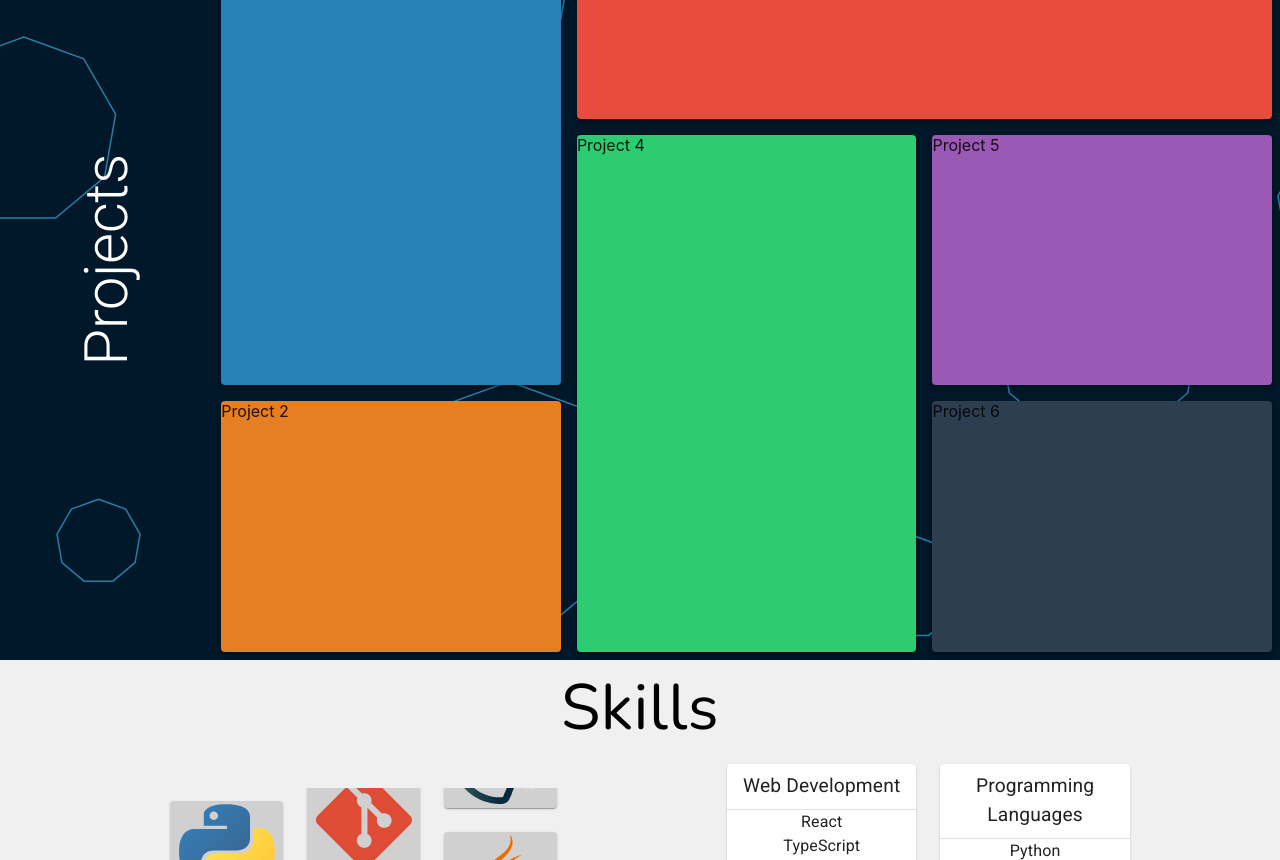
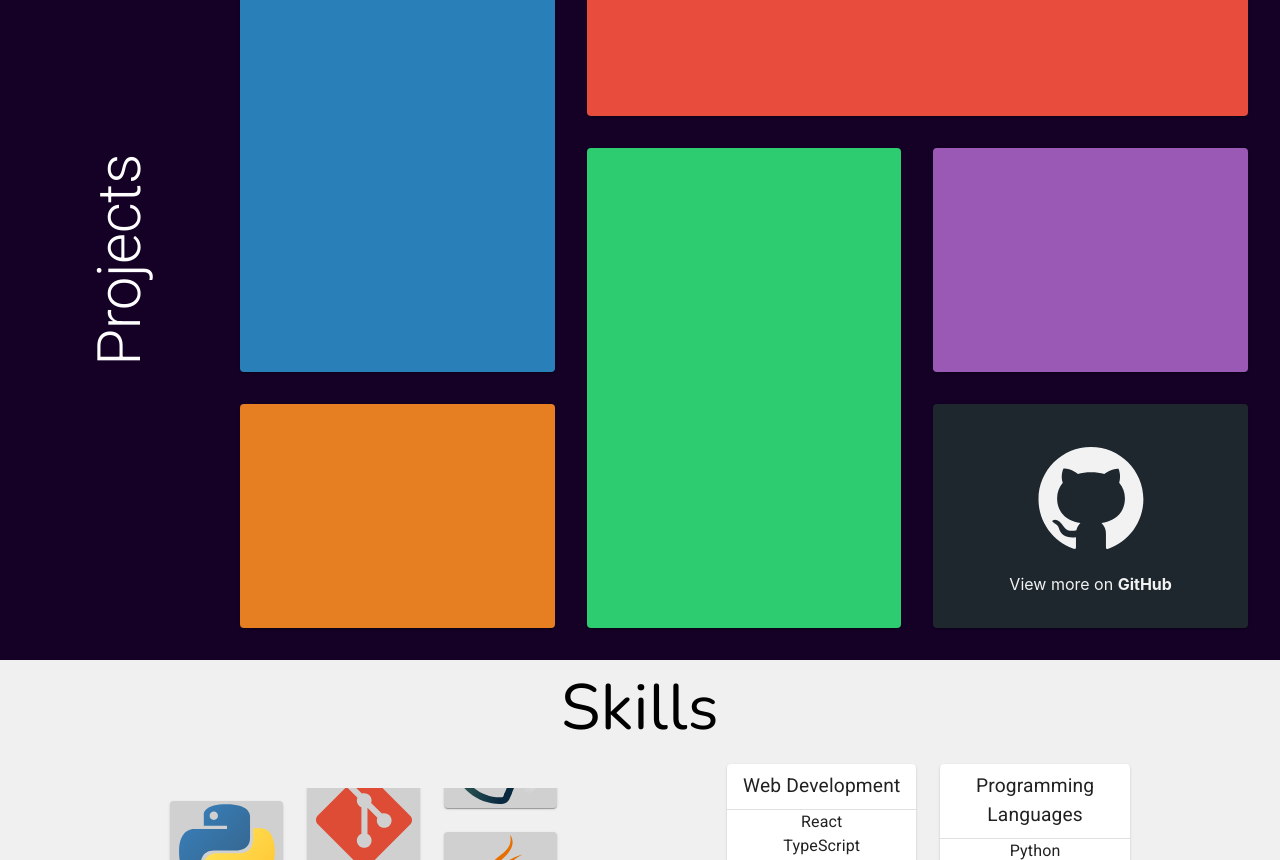
Before and after one commit to prashanthrebala/portfolio, a React (Create React App) app: page / in a window 1280 px wide. Shown: the part 2200-3060 px from the top of the page. Built offline with nearby package versions, Linux system fonts and the light colour scheme; a web font is replaced by a local one.

Commit message:
modularize + GitHub item

```diff
--- a/src/Components/ProjectItem.tsx
+++ b/src/Components/ProjectItem.tsx
@@ -1,15 +1,36 @@
-import { Paper } from "@mui/material";
-import React from "react";
+import { Paper, Link } from "@mui/material";
 
 export const ProjectItem = (props: any) => {
-	const { name, backgroundColor } = props;
+	const { backgroundColor, children, targetLink } = props;
 
 	return (
-		<Paper
-			sx={{ height: "100%", backgroundColor, minHeight: "27vh" }}
-			elevation={3}
+		<Link
+			href={targetLink}
+			target="_blank"
+			rel="noopener noreferrer"
+			underline="none"
+			color="inherit"
 		>
-			{name}
-		</Paper>
+			<Paper
+				sx={{
+					height: "100%",
+					backgroundColor,
+					display: "flex",
+					justifyContent: "center",
+					alignItems: "center",
+					minHeight: { xs: "20vh", md: "auto" },
+					overflow: "hidden",
+					boxSizing: "border-box",
+					transition: "transform 0.3s",
+					transitionDelay: "0.1s",
+					"&:hover": {
+						transform: "scale(1.05)",
+					},
+					cursor: "pointer",
+				}}
+			>
+				{children}
+			</Paper>
+		</Link>
 	);
 };
--- a/src/Components/Projects.tsx
+++ b/src/Components/Projects.tsx
@@ -1,8 +1,10 @@
 import { Grid, Typography } from "@mui/material";
 import { ProjectItem } from "./ProjectItem";
-import scatterBG from "../Assets/polygon-scatter-haikei.svg";
+import { GitHub } from "./Projects/GitHub";
 
 export const Projects = () => {
+	const projectItemPadding = 2;
+
 	return (
 		<>
 			<Grid
@@ -10,11 +12,11 @@ export const Projects = () => {
 				container
 				direction={{ md: "row", xs: "column" }}
 				sx={{
-					backgroundColor: "rgba(0, 0, 0, 0)",
+					backgroundColor: "#150026",
 					position: "relative",
-					backgroundImage: `url(${scatterBG})`,
 					backgroundSize: "cover",
 				}}
+				padding={projectItemPadding}
 			>
 				<Grid
 					item
@@ -22,6 +24,7 @@ export const Projects = () => {
 					display={"flex"}
 					justifyContent={"center"}
 					alignItems={"center"}
+					overflow={"hidden"}
 					sx={{ backgroundColor: "rgba(#000, 0)", color: "white" }}
 				>
 					<Typography
@@ -41,21 +44,21 @@ export const Projects = () => {
 					display={"flex"}
 				>
 					<Grid container item direction={"column"} md={4} xs={12}>
-						<Grid item md={8} xs={12} padding={1}>
-							<ProjectItem name={"Project 1"} backgroundColor={"#2980b9"} />
+						<Grid item md={8} xs={12} padding={projectItemPadding}>
+							<ProjectItem backgroundColor={"#2980b9"} />
 						</Grid>
-						<Grid item md={4} xs={12} padding={1}>
-							<ProjectItem name={"Project 2"} backgroundColor={"#e67e22"} />
+						<Grid item md={4} xs={12} padding={projectItemPadding}>
+							<ProjectItem backgroundColor={"#e67e22"} />
 						</Grid>
 					</Grid>
 					<Grid container item direction={"column"} md={8} xs={12}>
-						<Grid item md={4} xs={12} padding={1}>
-							<ProjectItem name={"Project 3"} backgroundColor={"#e74c3c"} />
+						<Grid item md={4} xs={12} padding={projectItemPadding}>
+							<ProjectItem backgroundColor={"#e74c3c"} />
 						</Grid>
 
 						<Grid container item md={8} xs={12}>
-							<Grid item md={6} xs={12} padding={1}>
-								<ProjectItem name={"Project 4"} backgroundColor={"#2ecc71"} />
+							<Grid item md={6} xs={12} padding={projectItemPadding}>
+								<ProjectItem backgroundColor={"#2ecc71"} />
 							</Grid>
 							<Grid
 								container
@@ -64,11 +67,11 @@ export const Projects = () => {
 								md={6}
 								xs={12}
 							>
-								<Grid item md={6} xs={12} padding={1}>
-									<ProjectItem name={"Project 5"} backgroundColor={"#9b59b6"} />
+								<Grid item md={6} xs={12} padding={projectItemPadding}>
+									<ProjectItem backgroundColor={"#9b59b6"} />
 								</Grid>
-								<Grid item md={6} xs={12} padding={1}>
-									<ProjectItem name={"Project 6"} backgroundColor={"#2c3e50"} />
+								<Grid item md={6} xs={12} padding={projectItemPadding}>
+									<GitHub />
 								</Grid>
 							</Grid>
 						</Grid>
--- /dev/null
+++ b/src/Components/Projects/GitHub.tsx
@@ -0,0 +1,31 @@
+import { AiOutlineGithub } from "react-icons/ai";
+import { ProjectItem } from "../ProjectItem";
+import { Box } from "@mui/material";
+
+export const GitHub = () => {
+	return (
+		<ProjectItem
+			backgroundColor={"#1e272e"}
+			targetLink="https://github.com/prashanthrebala"
+		>
+			<Box
+				display={"flex"}
+				flexDirection={{ md: "column" }}
+				justifyContent={"center"}
+				gap={{ md: 2 }}
+				alignItems={"center"}
+				color={"#F2F2F2"}
+			>
+				<AiOutlineGithub size={120} />
+				<Box
+					sx={{
+						width: { xs: "50%", sm: "100%" },
+						textAlign: "center",
+					}}
+				>
+					View more on <b>GitHub</b>
+				</Box>
+			</Box>
+		</ProjectItem>
+	);
+};
```
